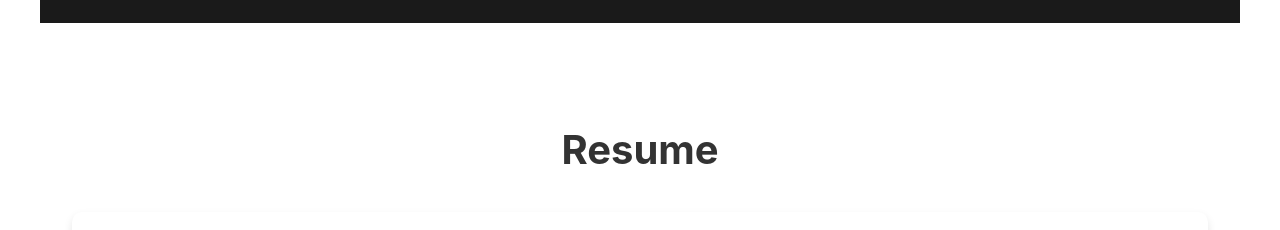
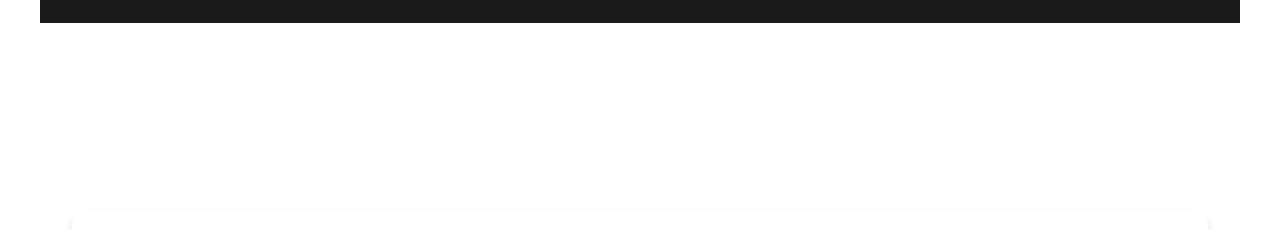
Before and after one commit to hfritz34/henryfritz.com, a React (Vite) app in the folder henryfritz.web/: page / in a window 1280 px wide. Shown: the part 2820-3050 px from the top of the page. Built offline with nearby package versions, Linux system fonts and the light colour scheme; what spotify-web-api-js would draw is missing.

Commit message:
css color flip

```diff
--- a/henryfritz.web/src/styles/Resume.css
+++ b/henryfritz.web/src/styles/Resume.css
@@ -8,7 +8,7 @@
   margin-bottom: 2rem;
   text-align: center;
   font-size: 2.5rem;
-  color: #333;
+  color: #fff;
 }
 
 .resume-content {
```
